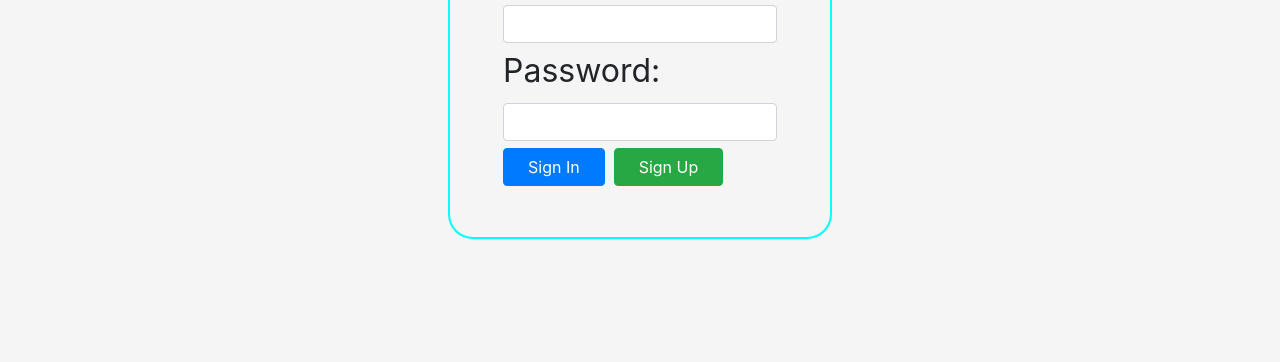
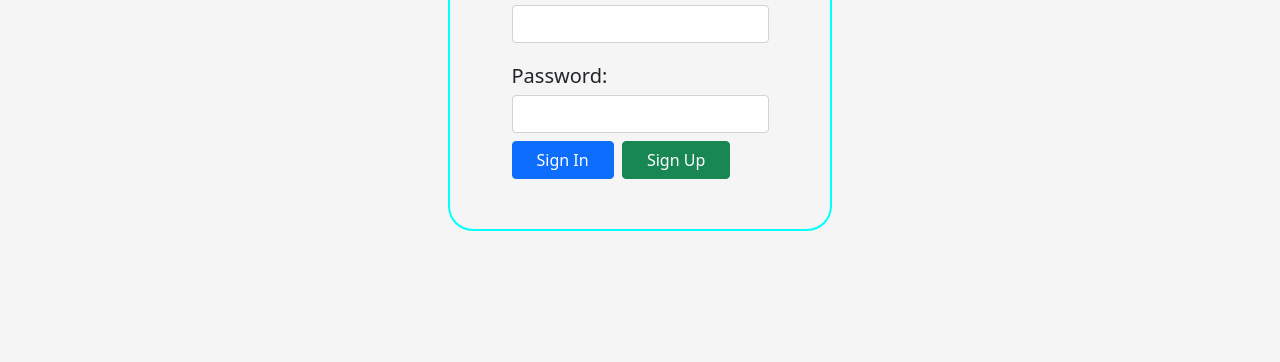
Before and after one commit to VGTAx/Main-page, a plain HTML site: page index.html in a window 1280 px wide. Shown: the part 365-727 px from the top of the page. Drawn offline with nearby package versions, Linux system fonts and the light colour scheme.

Commit message:
fix link

```diff
--- a/index.html
+++ b/index.html
@@ -4,10 +4,10 @@
   <meta charset="UTF-8">
   <meta http-equiv="X-UA-Compatible" content="IE=edge">
   <meta name="viewport" content="width=device-width, initial-scale=1.0">
-  <link rel="stylesheet" href="https://maxcdn.bootstrapcdn.com/bootstrap/4.0.0/css/bootstrap.min.css" integrity="sha384-Gn5384xqQ1aoWXA+058RXPxPg6fy4IWvTNh0E263XmFcJlSAwiGgFAW/dAiS6JXm" crossorigin="anonymous">
-  <link rel="stylesheet" href="/css/Main-page.css">
-  <link rel="stylesheet" href="/css/Main-page-max-900px.css">
-  <script src="/js/script.js"></script>
+  <link href="https://cdn.jsdelivr.net/npm/bootstrap@5.0.2/dist/css/bootstrap.min.css" rel="stylesheet" integrity="sha384-EVSTQN3/azprG1Anm3QDgpJLIm9Nao0Yz1ztcQTwFspd3yD65VohhpuuCOmLASjC" crossorigin="anonymous">
+  <link rel="stylesheet" href="css/Main-page.css">
+  <link rel="stylesheet" href="css/Main-page-max-900px.css">
+  <script src="js/script.js"></script>
 
   <title>Main Page</title>
 </head>
```
